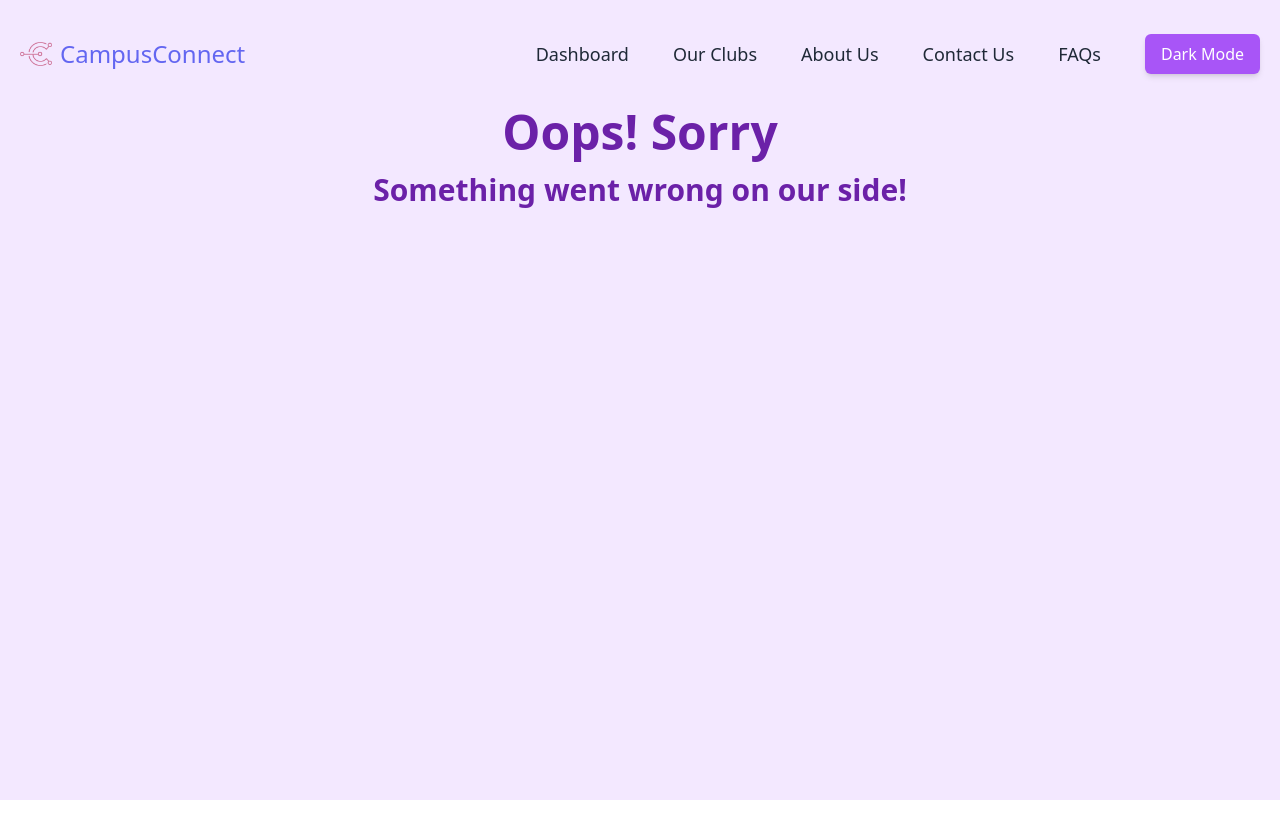
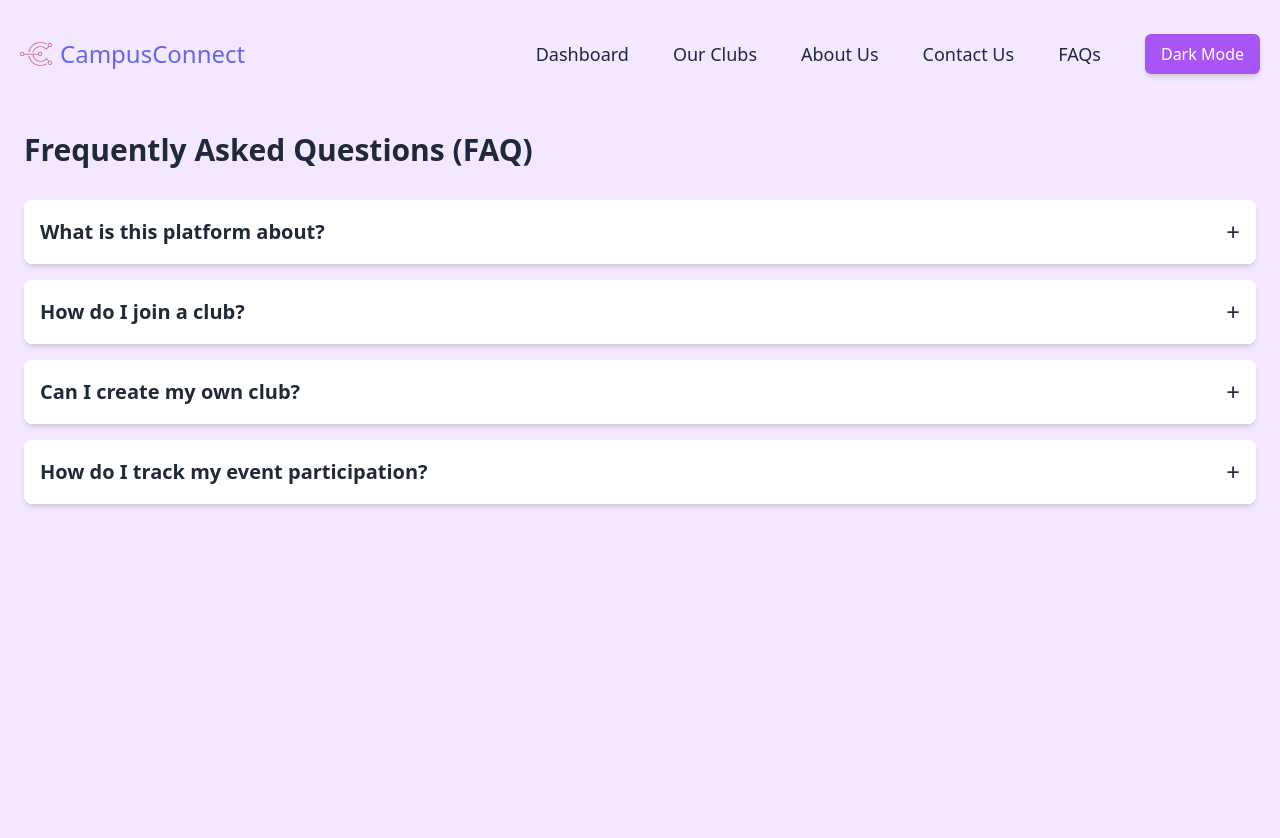
Before and after one commit to roystondz/campusConnect, a React (Vite) app in the folder frontend/: page /faq in a window 1280 px wide. Shown: the top 838 px of the page. Before the commit the page ends 800 px from the top, so only its background shows below. Built offline with nearby package versions, Linux system fonts and the light colour scheme.

Commit message:
Faq done and dusted

```diff
--- /dev/null
+++ b/frontend/components/FAQ.jsx
@@ -0,0 +1,68 @@
+import { useState } from 'react';
+
+const FAQ = () => {
+  const [activeIndex, setActiveIndex] = useState(null);
+
+  // Sample FAQ data
+  const faqs = [
+    {
+      question: 'What is this platform about?',
+      answer:
+        'This platform is designed to help students engage in various clubs, track events, and earn certificates for their participation.',
+    },
+    {
+      question: 'How do I join a club?',
+      answer:
+        'You can join a club by navigating to the Clubs section and clicking on the club you are interested in. There will be a join button available if the club is accepting members.',
+    },
+    {
+      question: 'Can I create my own club?',
+      answer:
+        'Yes! Students have the option to create their own clubs if they meet the necessary requirements set by the institution. Check the guidelines in the Clubs section for more details.',
+    },
+    {
+      question: 'How do I track my event participation?',
+      answer:
+        'Your event participation is tracked automatically. You can view your attended events and earned certificates in the Dashboard section.',
+    },
+  ];
+
+  // Function to toggle the dropdown for each FAQ
+  const toggleFAQ = (index) => {
+    setActiveIndex(activeIndex === index ? null : index);
+  };
+
+  return (
+    <div className="p-6 bg-lightPurple-100 dark:bg-gray-800 text-gray-800 dark:text-gray-100 min-h-screen">
+      <div className="max-w-7xl mx-auto">
+        <h1 className="text-3xl font-bold mb-8">Frequently Asked Questions (FAQ)</h1>
+
+        {faqs.map((faq, index) => (
+          <div key={index} className="mb-4">
+            {/* Question */}
+            <button
+              onClick={() => toggleFAQ(index)}
+              className="w-full text-left bg-white dark:bg-gray-800 p-4 rounded-lg shadow-md focus:outline-none focus:ring-2 focus:ring-indigo-500"
+            >
+              <div className="flex justify-between items-center">
+                <h2 className="text-xl font-semibold">{faq.question}</h2>
+                <span className="text-2xl">
+                  {activeIndex === index ? '-' : '+'}
+                </span>
+              </div>
+            </button>
+
+            {/* Answer (only shows if activeIndex matches the index) */}
+            {activeIndex === index && (
+              <div className="mt-2 bg-gray-50 dark:bg-gray-700 p-4 rounded-lg">
+                <p className="text-gray-600 dark:text-gray-300">{faq.answer}</p>
+              </div>
+            )}
+          </div>
+        ))}
+      </div>
+    </div>
+  );
+};
+
+export default FAQ;
--- a/frontend/components/Navbar.jsx
+++ b/frontend/components/Navbar.jsx
@@ -20,7 +20,7 @@ export const Navbar = () => {
 
     { name: "About Us", path: "/about" },
     { name: "Contact Us", path: "/contact" },
-    { name: "FAQs", path: "/faqs" },
+    { name: "FAQs", path: "/faq" },
   ];
 
   useEffect(() => {
--- a/frontend/src/App.jsx
+++ b/frontend/src/App.jsx
@@ -2,15 +2,15 @@ import { BrowserRouter as Router, Routes, Route } from 'react-router-dom';
 import Login from "../components/Login";
 import Signup from "../components/Signup";
 import Home from "../components/Home";
-import { Navbar } from '../components/Navbar';
+import { Navbar } from '../components/Navbar';  // Default import
 import Dashboard from '../components/Dashboard';
 import TrailingCursor from '../components/TrailingCursor';
 import Events from '../components/eventsData';
 import Clubs from '../components/Clubs';
-import Club from  '../components/club';
+import Club from '../components/club';
 import About from "../components/About_Us";
 import Error from "../components/Error";
-
+import FAQ from "../components/FAQ"
 
 export default function App() {
   return (
@@ -19,7 +19,7 @@ export default function App() {
       <TrailingCursor />
 
       <Router>
-        <Navbar/>
+        <Navbar />  {/* Corrected Navbar */}
         <Routes>
           <Route path="/dashboard" element={<Dashboard />} />
           <Route path="/" element={<Home />} />
@@ -28,8 +28,9 @@ export default function App() {
           <Route path="/signup" element={<Signup />} />
           <Route path="/events" element={<Events />} />
           <Route path="/clubs" element={<Clubs />} />
-          <Route path="/club" element={<Club />}/>
+          <Route path="/club" element={<Club />} />
           <Route path="/about" element={<About />} />
+          <Route path="/faq" element={<FAQ />} />
           {/* Catch-all route for 404 page */}
           <Route path="*" element={<Error />} />
         </Routes>
```
